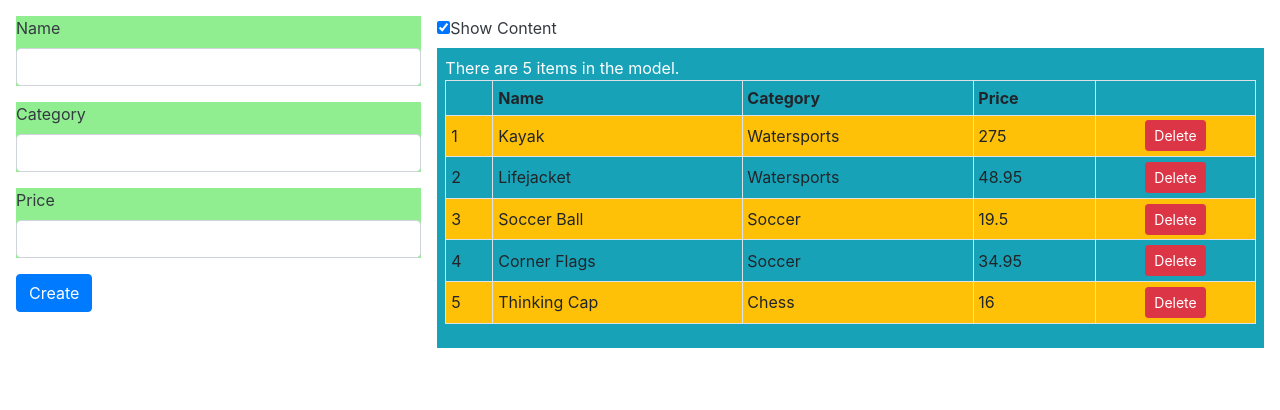
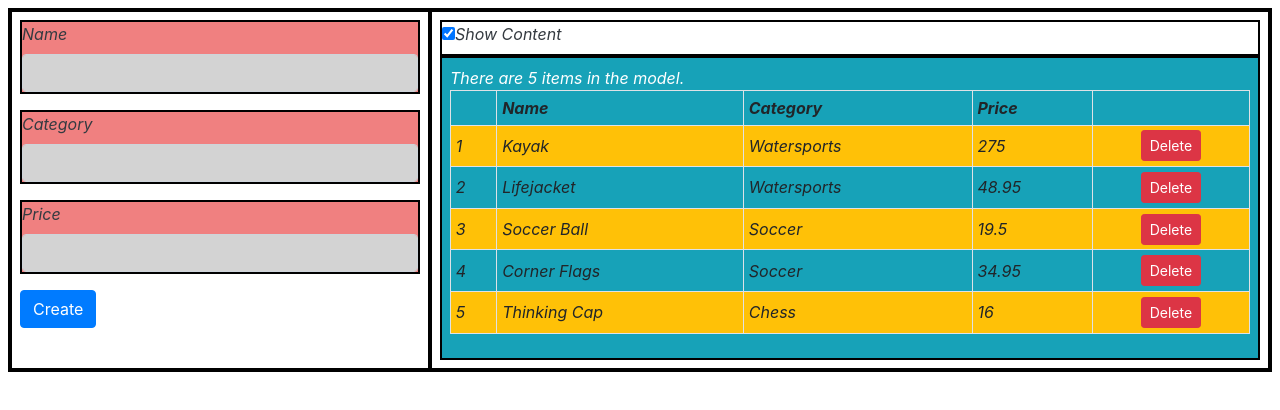
Before and after one commit to allotisam/ProAngular6, an Angular app: page / in a window 1280 px wide. Shown: the top 410 px of the page. Built offline with nearby package versions, Linux system fonts and the light colour scheme.

Commit message:
Ch17 - completed p. 442 of 780 Using Component Styles -Defining External Component Styles -Using Advanced Style Features --Setting View Encapsulation --Using the Shadow DOM CSS Selector

```diff
--- a/src/app/component.ts
+++ b/src/app/component.ts
@@ -6,7 +6,8 @@ import { ProductFormGroup } from './form.model';
 
 @Component({
     selector: 'app',
-    templateUrl: 'template.html'
+    templateUrl: 'template.html',
+    styles: [ '/deep/ div { border: 2px black solid; font-style:italic }']
 })
 export class ProductComponent {
     model: Model = new Model();
--- /dev/null
+++ b/src/app/productForm.component.css
@@ -0,0 +1,9 @@
+div {
+    background-color: lightcoral;
+}
+:host:hover {
+    font-size: 25px;
+}
+:host-context(.angularApp) input {
+    background-color: lightgray;
+}
--- a/src/app/productForm.component.ts
+++ b/src/app/productForm.component.ts
@@ -1,11 +1,12 @@
-import { Component, Output, EventEmitter } from '@angular/core';
+import { Component, Output, EventEmitter, ViewEncapsulation } from '@angular/core';
 import { Product } from './product.model';
 import { ProductFormGroup } from './form.model';
 
 @Component({
     selector: 'paProductForm',
     templateUrl: 'productForm.component.html',
-    styles: ['div { background-color: lightgreen }']
+    styleUrls: ['productForm.component.css'],
+    encapsulation: ViewEncapsulation.Emulated
 })
 export class ProductFormComponent {
     form: ProductFormGroup = new ProductFormGroup();
--- a/src/index.html
+++ b/src/index.html
@@ -9,6 +9,6 @@
   <link rel="icon" type="image/x-icon" href="favicon.ico">
 </head>
 <body>
-  <app></app>
+  <app class="angularApp"></app>
 </body>
 </html>
```
